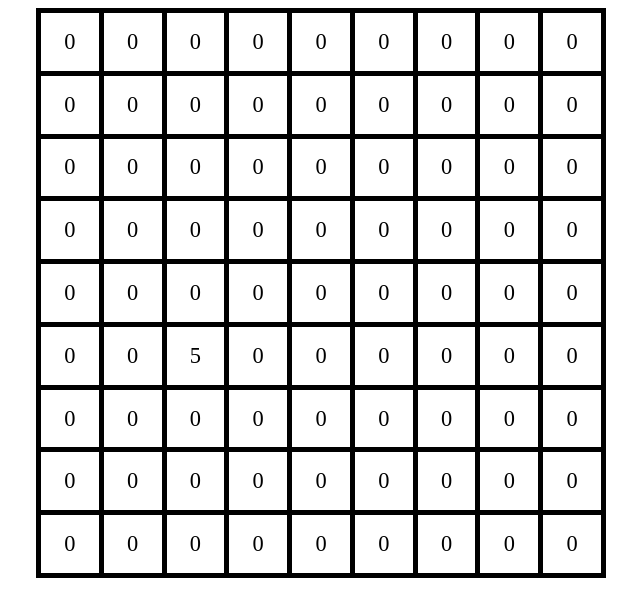
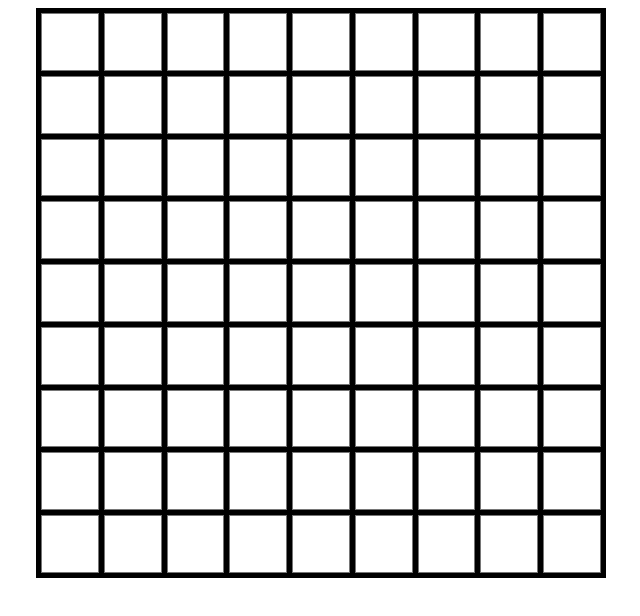
Before and after one commit to mikeyQwn/React-Sudoku-Solver, a React (Vite) app: page / in a window 1280 px wide. Shown: the top 616 px of the page, without its empty margins (319-959 px from the left). Built offline with nearby package versions, Linux system fonts and the light colour scheme.

Commit message:
Now the grid is editable. Zeroes don't show up anymore

```diff
--- a/src/components/Grid.tsx
+++ b/src/components/Grid.tsx
@@ -1,4 +1,4 @@
-import { useEffect, useState } from "react";
+import { SyntheticEvent, useEffect, useState } from "react";
 
 const GRID_SIZE = 9;
 
@@ -18,26 +18,35 @@ const mutateGrid = (grid: grid, value: number, i: number, j: number): grid => {
     );
 };
 
+const isValidInput = (input: any) => {
+    return !Number.isNaN(parseInt(input));
+};
+
 export function Grid() {
     const [grid, setGrid] = useState(getGrid());
+    function getHandleChangeFunction(i: number, j: number) {
+        return function (e: SyntheticEvent) {
+            const data = (e.nativeEvent as InputEvent).data || "0";
+            if (!isValidInput(data)) return;
 
-    useEffect(() => {
-        setGrid((grid: grid) => {
-            return mutateGrid(grid, 5, 2, 5);
-        });
-    }, []);
+            setGrid((grid: grid) => mutateGrid(grid, parseInt(data), i, j));
+        };
+    }
 
     return (
         <div className="grid-container">
             {grid.map((row, rowIndex) => {
                 return row.map((element, elementIndex) => {
                     return (
-                        <div
+                        <textarea
+                            onInput={getHandleChangeFunction(
+                                elementIndex,
+                                rowIndex
+                            )}
                             key={rowIndex * GRID_SIZE + elementIndex}
                             className="grid-element"
-                        >
-                            {element}
-                        </div>
+                            value={element === 0 ? "" : element}
+                        ></textarea>
                     );
                 });
             })}
--- a/src/style.css
+++ b/src/style.css
@@ -1,8 +1,13 @@
 .grid-element {
+    box-sizing: border-box;
     display: flex;
-    justify-content: center;
-    align-items: center;
+    width: 100%;
+    /* height: 100%; */
+    text-align: center;
+    line-height: calc(7.888vmin - 50%);
+    overflow-y: hidden;
     background-color: white;
+    resize: none;
     font-size: 1.4em;
 }
 
@@ -15,4 +20,5 @@
     background-color: black;
     gap: 5px;
     grid-template-columns: repeat(9, 1fr);
+    grid-template-rows: repeat(9, 1fr);
 }
```
